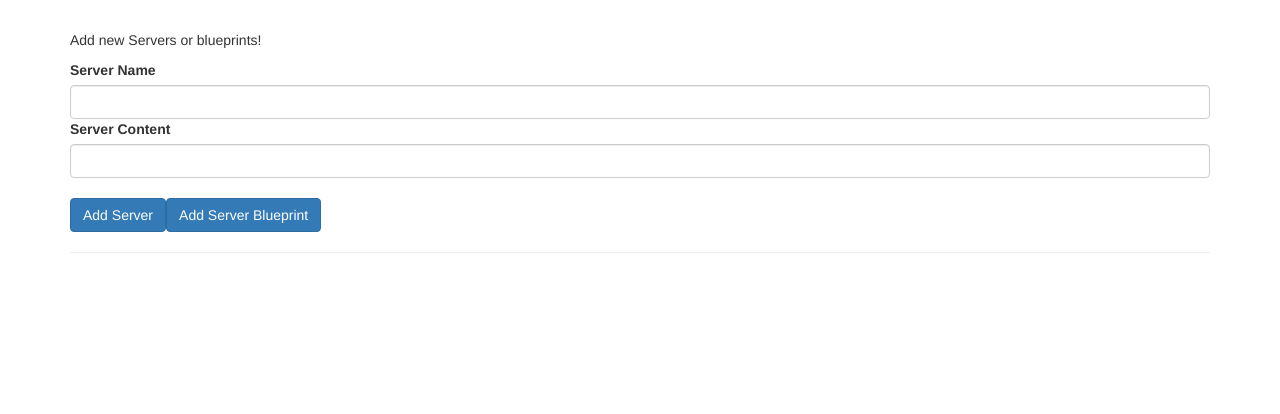
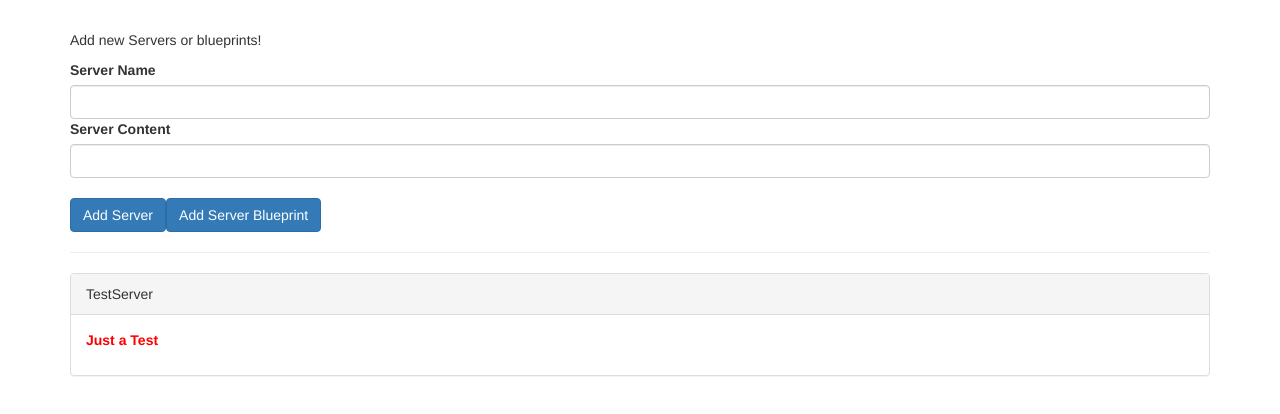
Before and after one commit to jarr1357/Angular-Tutorials, an Angular app in the folder cmp-databinding-start/: page / in a window 1280 px wide. Shown: the top 414 px of the page. Built offline with nearby package versions, Linux system fonts and the light colour scheme.

Commit message:
Custom Property Binding
Set up property binding between components using the @Input declarator

```diff
--- a/cmp-databinding-start/src/app/app.component.html
+++ b/cmp-databinding-start/src/app/app.component.html
@@ -3,7 +3,9 @@
   <hr>
   <div class="row">
     <div class="col-xs-12">
-      <app-server-element *ngFor="let serverElement of serverElements"></app-server-element>
+      <app-server-element
+      *ngFor="let serverElement of serverElements"
+      [element]="serverElement"></app-server-element>
     </div>
   </div>
 </div>
--- a/cmp-databinding-start/src/app/app.component.ts
+++ b/cmp-databinding-start/src/app/app.component.ts
@@ -6,7 +6,7 @@
   styleUrls: ['./app.component.css']
 })
 export class AppComponent {
-  serverElements = [];
+  serverElements = [{type: 'server', name:'TestServer', content: 'Just a Test'}];
 
 
 }
--- a/cmp-databinding-start/src/app/cockpit/cockpit.component.ts
+++ b/cmp-databinding-start/src/app/cockpit/cockpit.component.ts
@@ -16,19 +16,19 @@
   }
 
   onAddServer() {
-    this.serverElements.push({
-      type: 'server',
-      name: this.newServerName,
-      content: this.newServerContent
-    });
+    // this.serverElements.push({
+    //   type: 'server',
+    //   name: this.newServerName,
+    //   content: this.newServerContent
+    // });
   }
 
   onAddBlueprint() {
-    this.serverElements.push({
-      type: 'blueprint',
-      name: this.newServerName,
-      content: this.newServerContent
-    });
+    // this.serverElements.push({
+    //   type: 'blueprint',
+    //   name: this.newServerName,
+    //   content: this.newServerContent
+    // });
   }
 
 }
--- a/cmp-databinding-start/src/app/server-element/server-element.component.ts
+++ b/cmp-databinding-start/src/app/server-element/server-element.component.ts
@@ -1,4 +1,4 @@
-import { Component, OnInit } from '@angular/core';
+import { Component, OnInit, Input } from '@angular/core';
 
 @Component({
   selector: 'app-server-element',
@@ -6,6 +6,7 @@
   styleUrls: ['./server-element.component.css']
 })
 export class ServerElementComponent implements OnInit {
+  @Input() element: {type: string, name: string, content:string};
 
   constructor() { }
 
```
